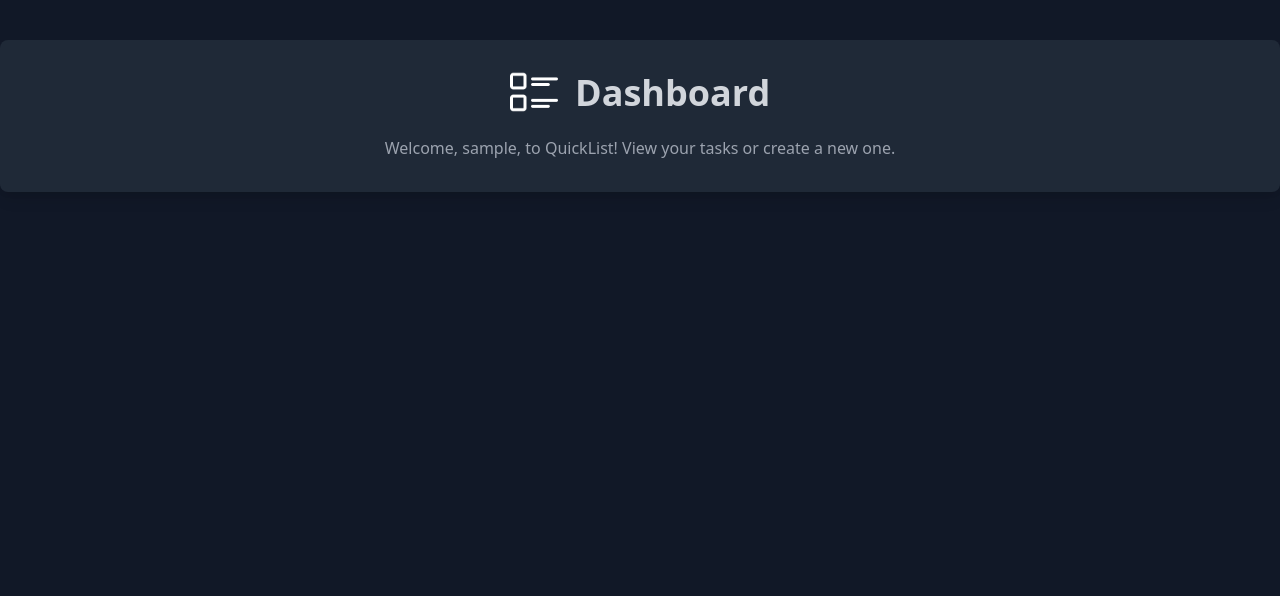
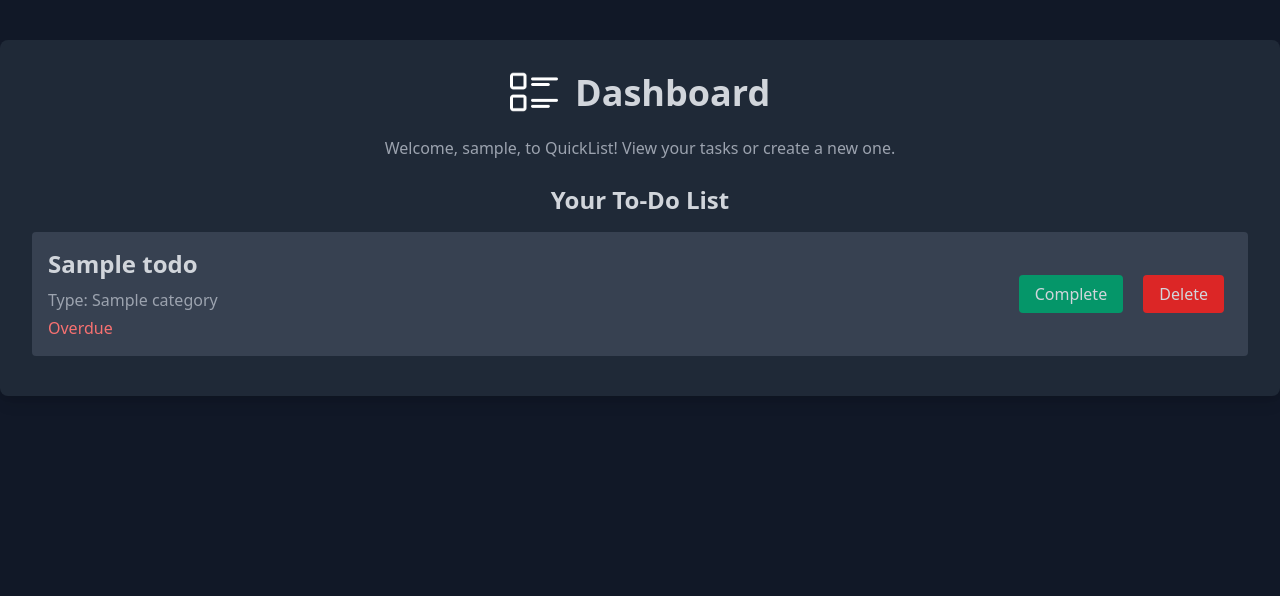
Before and after one commit to Space-Cadet-Stuff/QuickList-Task-Viewer, a Flask app: template templates/dashboard.html in a window 1280 px wide. Shown: the part 69-665 px from the top of the page. Run offline with Flask 3, Linux system fonts and the light colour scheme; the template is opened without the code that fills it: most values are stand-ins (such as "Sample title", 1, 10 or a date in 2020).

Commit message:
Enhance task management features: add due date handling, update ToDo model to use DateTime, and display tasks with overdue status on dashboard

```diff
--- a/app.py
+++ b/app.py
@@ -4,6 +4,7 @@ from sqlalchemy.ext.declarative import declarative_base
 from sqlalchemy.orm import sessionmaker, relationship
 from werkzeug.security import generate_password_hash, check_password_hash
 from setup_db import User, ToDo
+from datetime import datetime
 
 app = Flask(__name__)# Creates the Flask app
 app.secret_key = 'erjopur[ur=0gr=0rbu-ie-g29-be29u'# Secret key for the session. Generated by mashing the keyboard.
@@ -35,6 +36,7 @@ def login():
             flash("Invalid username or password", "error")
 
     return render_template('login.html')# Renders the login page
+
 
 @app.route('/signup', methods=["GET", "POST"])# Define the signup route
 def signup():
@@ -71,7 +73,9 @@ def dashboard():
         flash("Welcome back, {}!".format(session["username"]), "info")
         session['first_login'] = False  # Set 'first_login' to False after showing the message
 
-    return render_template('dashboard.html', user_id=session["user_id"], username=session["username"])# Render the dashboard page and store the current user's id and username in the session
+    todos = db_session.query(ToDo).filter(ToDo.user_id == session["user_id"]).all()# Get all tasks associated with the current user
+
+    return render_template('dashboard.html', user_id=session["user_id"], username=session["username"], todos = todos)# Render the dashboard page and store the current user's id and username in the session
 
 
 @app.route('/create', methods=["GET", "POST"])# Define the create route
@@ -83,8 +87,10 @@ def create():
     if request.method == "POST":# Extract data from the form
         title = request.form.get('title')
         category = request.form.get('category')
-        date = request.form.get('date')
+        date_str = request.form.get('date')
         description = request.form.get('description')
+
+        date = datetime.strptime(date_str, "%Y-%m-%d")# Convert the date string to a datetime object
 
         new_task = ToDo(# Create a new ToDo instance
             title = title,
@@ -108,4 +114,14 @@ def logout():
     flash("You have been logged out", "info")
     return redirect(url_for('index'))# Redirects to the index page
 
+
+@app.template_filter('days_left')
+def days_left(due_date):
+    today = datetime.now()  # Get today's date and time
+    delta = due_date - today  # Calculate the difference
+    if delta.days >= 0:  # If the due date is in the future
+        return delta.days  # Return the number of days left
+    else:  # If the task is overdue
+        return "Overdue"
+
 app.run(debug=True)# Runs the app in debug mode
--- a/setup_db.py
+++ b/setup_db.py
@@ -2,6 +2,7 @@ from sqlalchemy import create_engine, Column, Integer, String, Boolean, ForeignK
 from sqlalchemy.ext.declarative import declarative_base
 from sqlalchemy.orm import sessionmaker, relationship
 from werkzeug.security import generate_password_hash, check_password_hash
+from sqlalchemy.types import DateTime
 
 Base = declarative_base()# Base class for ORM models
 
@@ -22,7 +23,7 @@ class ToDo(Base):# ToDo model
     id = Column(Integer, primary_key=True)
     title = Column(String, nullable=False)
     category = Column(String, nullable=False)
-    date = Column(String, nullable=False)
+    date = Column(DateTime, nullable=False)
     description = Column(String, nullable=True)
     done = Column(Boolean, default=False, nullable=False)
     user_id = Column(Integer, ForeignKey('users.id'), nullable=False)
--- a/templates/dashboard.html
+++ b/templates/dashboard.html
@@ -37,6 +37,35 @@
                     Dashboard
                 </h2>
                 <p class="text-gray-400 text-center">Welcome, {{ username }}, to QuickList! View your tasks or create a new one.</p>
+                <br>
+                <h3 class="text-2xl font-bold mb-4 text-center">Your To-Do List</h3>
+                <ul class="list-disc list-inside">
+                    {% for todo in todos %}
+                    <li class="flex justify-between items-center
+                        {% if todo.done == False and todo.date|days_left == 'Overdue' %}
+                            bg-red-600 text-white animate-pulse
+                        {% else %}
+                            bg-gray-700 text-gray-300
+                        {% endif %}
+                        p-4 rounded mb-2">
+                        <div class="flex flex-col">
+                            <h4 class="text-2xl font-bold mb-2">{{ todo.title }}</h4>
+                            <p class="text-gray-400 mb-1">Type: {{ todo.category }}</p>
+                            <p class="text-gray-400">
+                                {% if todo.date|days_left == 'Overdue' %}
+                                    <span class="text-red-400">Overdue</span>
+                                {% else %}
+                                    Due in: {{ todo.date|days_left }} days
+                                {% endif %}
+                            </p>
+                        </div>
+                        <div>
+                            <a href="/complete/{{ todo.id }}" class="bg-green-600 text-gray-300 hover:bg-green-500 active:bg-green-400 mx-2 px-4 py-2 rounded">Complete</a>
+                            <a href="/delete/{{ todo.id }}" class="bg-red-600 text-gray-300 hover:bg-red-500 active:bg-red-400 mx-2 px-4 py-2 rounded">Delete</a>
+                        </div>
+                    </li>
+                    {% endfor %}
+                </ul>
             </div>
             {% with messages = get_flashed_messages(with_categories=true) %}
             {% if messages %}
@@ -49,6 +78,10 @@
             </div>
             {% endif %}
             {% endwith %}
+            <br>
+            <br>
+            <br>
+            <br>
         </main>
         <script src="{{ url_for('static', filename='js/scripts.js') }}"></script>
     </body>
```
Also changed, not shown: templates/create.html (+4 -4 lines), todo.db.
